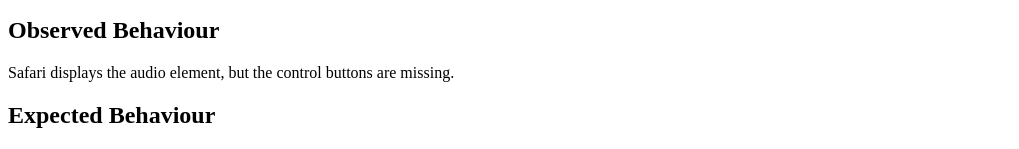
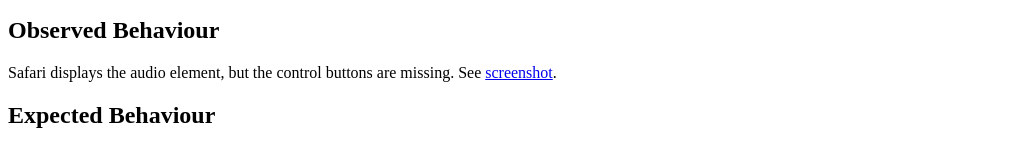
Before and after one commit to adamalton/adamalton.github.io, a plain HTML site: page safari-csp-bug.html in a window 1280 px wide. Shown: the part 379-528 px from the top of the page, without its empty margins (0-1019 px from the left). Drawn offline with Linux system fonts and the light colour scheme.

Commit message:
Add screenshot of Safar CSP bug

```diff
--- a/safari-csp-bug.html
+++ b/safari-csp-bug.html
@@ -36,6 +36,7 @@
 		<h2>Observed Behaviour</h2>
 		<p>
 			Safari displays the audio element, but the control buttons are missing.
+			See <a target="_blank" href="/img/safari-csp-bug.png">screenshot</a>.
 		</p>
 		<h2>Expected Behaviour</h2>
 		<p>
```
Also changed, not shown: img/safari-csp-bug.png (added).
